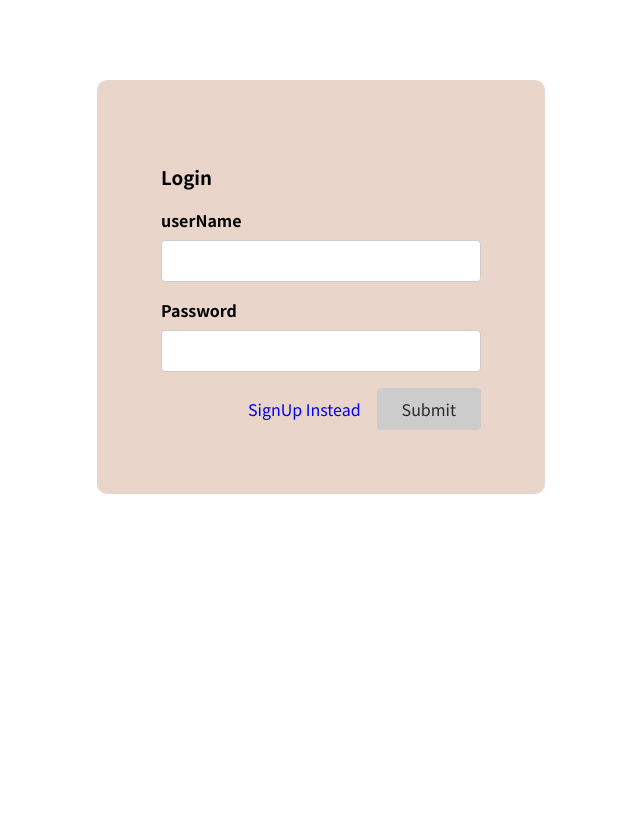
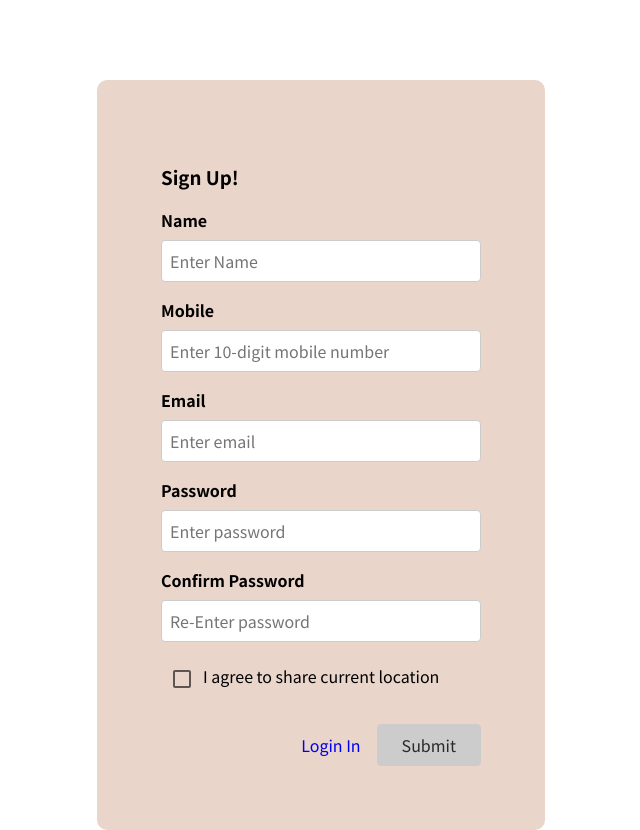
Before and after one commit to Gowtham-M1729/Home-EV, a React (Create React App) app: page /login in a window 1280 px wide. Shown: the whole page, without its empty margins (351-991 px from the left). Before the commit the page ends 800 px from the top, so only its background shows below. Built offline with nearby package versions, Linux system fonts and the light colour scheme.

Commit message:
adds provider registration

```diff
--- a/src/App.js
+++ b/src/App.js
@@ -1,15 +1,17 @@
 import "./App.css";
 import SignUp from "./components/Auth/SignUp";
 import Login from "./components/Auth/Login";
+import ProviderRegister from "./components/Providers/ProviderRegister";
 import { Route, Routes, Navigate } from "react-router-dom";
 function App() {
     return (
         <div>
-            <Routes>
+            <ProviderRegister />
+            {/* <Routes>
                 <Route path="/login" element={<Login />} />
                 <Route path="/Sign-Up" element={<SignUp />} />
                 <Route path="/" element={<Navigate to="/login" />} />
-            </Routes>
+            </Routes> */}
         </div>
     );
 }
--- a/src/components/Auth/SignUp.js
+++ b/src/components/Auth/SignUp.js
@@ -61,7 +61,7 @@ const SignUp = () => {
                 <h3>Sign Up!</h3>
                 <div className="control-group">
                     <div className={userClass}>
-                        <label htmlFor="name">userName</label>
+                        <label htmlFor="name">Email</label>
                         <input
                             type="text"
                             id="name"
@@ -106,7 +106,7 @@ const SignUp = () => {
                     )}
                     <div className="form-actions">
                         <Link Navigate to="/login" className="link">
-                            Login In
+                            Login
                         </Link>
                         <button disabled={!isFormValid}>Submit</button>
                     </div>
--- /dev/null
+++ b/src/components/Providers/ProviderRegister.js
@@ -0,0 +1,218 @@
+// export default ProviderRegister;
+import React, { useState } from "react";
+import useInput from "../hooks/use-input";
+import "../Auth//SignUp.css";
+import { Link } from "react-router-dom";
+import { Checkbox } from "@mui/material";
+
+const SignUp = () => {
+    const [error, setError] = useState(false);
+    const [radio, setRadio] = useState(false);
+
+    const {
+        value: userName,
+        valueIsValid: userNameIsValid,
+        hasError: userNameHasError,
+        inputHandler: userNameInputHandler,
+        onBlurHandler: userNameBlurHandler,
+        reset: userNameReset,
+    } = useInput((value) => value.trim() !== "");
+
+    const {
+        value: userNumber,
+        valueIsValid: userNumberIsValid,
+        hasError: userNumberHasError,
+        inputHandler: userNumberInputHandler,
+        onBlurHandler: userNumberBlurHandler,
+        reset: userNumberReset,
+    } = useInput((value) => value.trim() !== "");
+
+    const {
+        value: userMailId,
+        valueIsValid: userMailIdIsValid,
+        hasError: userHasError,
+        inputHandler: userInputHandler,
+        onBlurHandler: userBlurHandler,
+        reset: userReset,
+    } = useInput((value) => value.includes("@"));
+
+    const {
+        value: password,
+        valueIsValid: passIsValid,
+        hasError: passHasError,
+        inputHandler: passInputHandler,
+        onBlurHandler: passBlurHandler,
+        reset: passReset,
+    } = useInput((value) => value.trim() !== "");
+
+    const {
+        value: confPassword,
+        valueIsValid: confPassIsValid,
+        hasError: confPassHasError,
+        inputHandler: confPassInputHandler,
+        onBlurHandler: confPassBlurHandler,
+        reset: confPassReset,
+    } = useInput((value) => value.trim() !== "");
+
+    let isFormValid = false;
+    if (
+        userNameIsValid &&
+        userNumberIsValid &&
+        userMailIdIsValid &&
+        passIsValid &&
+        confPassIsValid
+    )
+        isFormValid = true;
+
+    const onSubmitHandler = (event) => {
+        event.preventDefault();
+
+        if (
+            !userNameIsValid &&
+            !userNumberIsValid &&
+            !userMailIdIsValid &&
+            !passIsValid &&
+            !confPassIsValid
+        )
+            return;
+
+        if (password !== confPassword) setError(true);
+
+        console.log(userName, userNumber, userMailId, password);
+        userNameReset();
+        userNumberReset();
+        userReset();
+        passReset();
+        confPassReset();
+    };
+
+    const userNameClass = userNameHasError
+        ? "form-control invalid"
+        : "form-control";
+    const userNumberClass = userNumberHasError
+        ? "form-control invalid"
+        : "form-control";
+    const userClass = userHasError ? "form-control invalid" : "form-control";
+    const passClass = passHasError ? "form-control invalid" : "form-control";
+    const confPassClass = confPassHasError
+        ? "form-control invalid"
+        : "form-control";
+
+    const handleClick = (e) => {
+        setRadio(e);
+        console.log(e);
+    };
+
+    return (
+        <form onSubmit={onSubmitHandler}>
+            <div className="signup-box">
+                <h3>Sign Up!</h3>
+                <div className="control-group">
+                    <div className={userNameClass}>
+                        <label htmlFor="name">Name</label>
+                        <input
+                            type="text"
+                            id="name"
+                            name="name"
+                            onChange={userNameInputHandler}
+                            onBlur={userNameBlurHandler}
+                            value={userName}
+                            placeholder="Enter Name"
+                        />
+                        {userNameHasError && (
+                            <p className="error-text">Enter valid Name</p>
+                        )}
+                    </div>
+                    <div className={userNumberClass}>
+                        <label htmlFor="phone">Mobile</label>
+                        <input
+                            type="number"
+                            id="phone"
+                            min={6000000000}
+                            max={9999999999}
+                            minLength={10}
+                            maxlength={10}
+                            name="num"
+                            pattern="[0-9]"
+                            onChange={userNumberInputHandler}
+                            onBlur={userNumberBlurHandler}
+                            value={userNumber}
+                            placeholder="Enter 10-digit mobile number"
+                        />
+                        {userNumberHasError && (
+                            <p className="error-text">
+                                Enter valid mobile number
+                            </p>
+                        )}
+                    </div>
+                    <div className={userClass}>
+                        <label htmlFor="email">Email</label>
+                        <input
+                            type="email"
+                            id="email"
+                            onChange={userInputHandler}
+                            onBlur={userBlurHandler}
+                            value={userMailId}
+                            placeholder="Enter email"
+                        />
+                        {userHasError && (
+                            <p className="error-text">Enter valid Email</p>
+                        )}
+                    </div>
+                    <div className={passClass}>
+                        <label htmlFor="name">Password</label>
+                        <input
+                            type="password"
+                            id="password"
+                            onChange={passInputHandler}
+                            onBlur={passBlurHandler}
+                            value={password}
+                            placeholder="Enter password"
+                        />
+                        {passHasError && (
+                            <p className="error-text">Enter valid Password</p>
+                        )}
+                    </div>
+                    <div className={confPassClass}>
+                        <label htmlFor="name">Confirm Password</label>
+                        <input
+                            type="password"
+                            id="confirm password"
+                            onChange={confPassInputHandler}
+                            onBlur={confPassBlurHandler}
+                            value={confPassword}
+                            placeholder="Re-Enter password"
+                        />
+                        {confPassHasError && (
+                            <p className="error-text">Enter valid Password</p>
+                        )}
+                    </div>
+                    {error && (
+                        <p style={{ color: "red" }}>
+                            *check the password again
+                        </p>
+                    )}
+                    <div>
+                        {/* <input type="checkbox" onChange={this.handleClick}/> I agree to share current location */}
+                        <Checkbox
+                            otherProps
+                            onChange={(e) => this.handleClick}
+                            htmlfor="checkBox"
+                        >
+                        </Checkbox>
+                        <label id="checkbox">I agree to share current location</label>
+                    </div>
+                    <br />
+                    <div className="form-actions">
+                        <Link Navigate to="/login" className="link">
+                            Login In
+                        </Link>
+                        <button disabled={!isFormValid}>Submit</button>
+                    </div>
+                </div>
+            </div>
+        </form>
+    );
+};
+
+export default SignUp;
```
